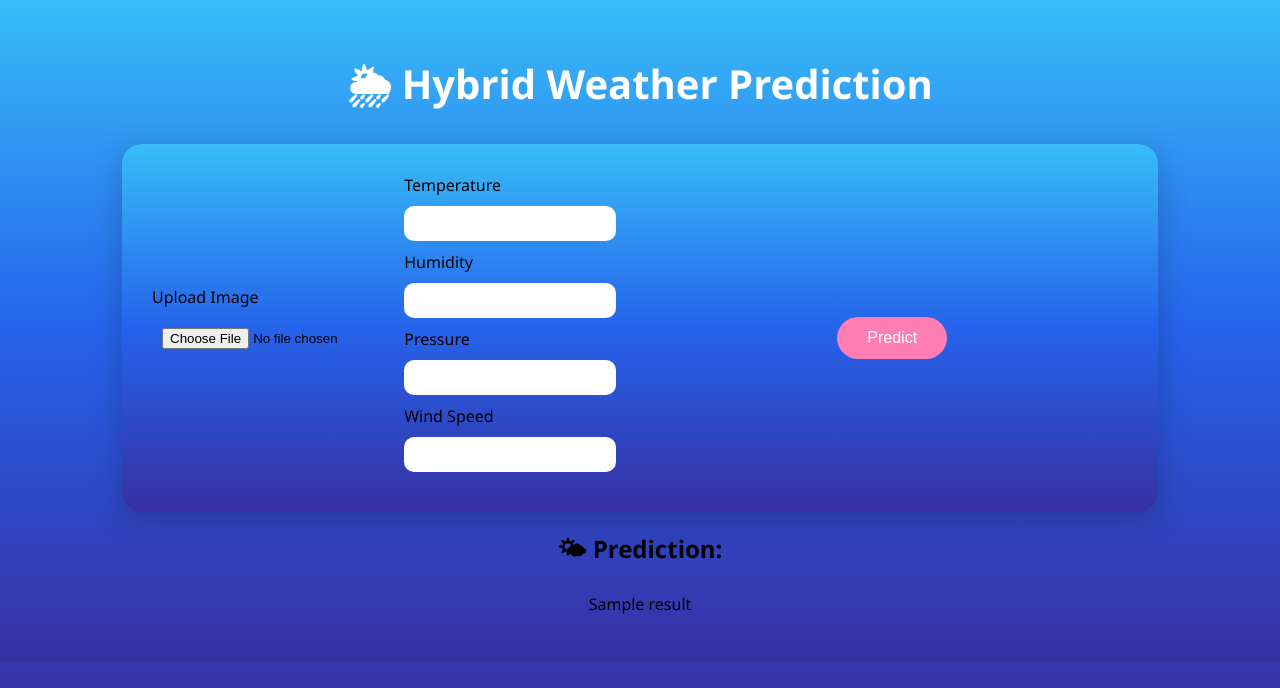
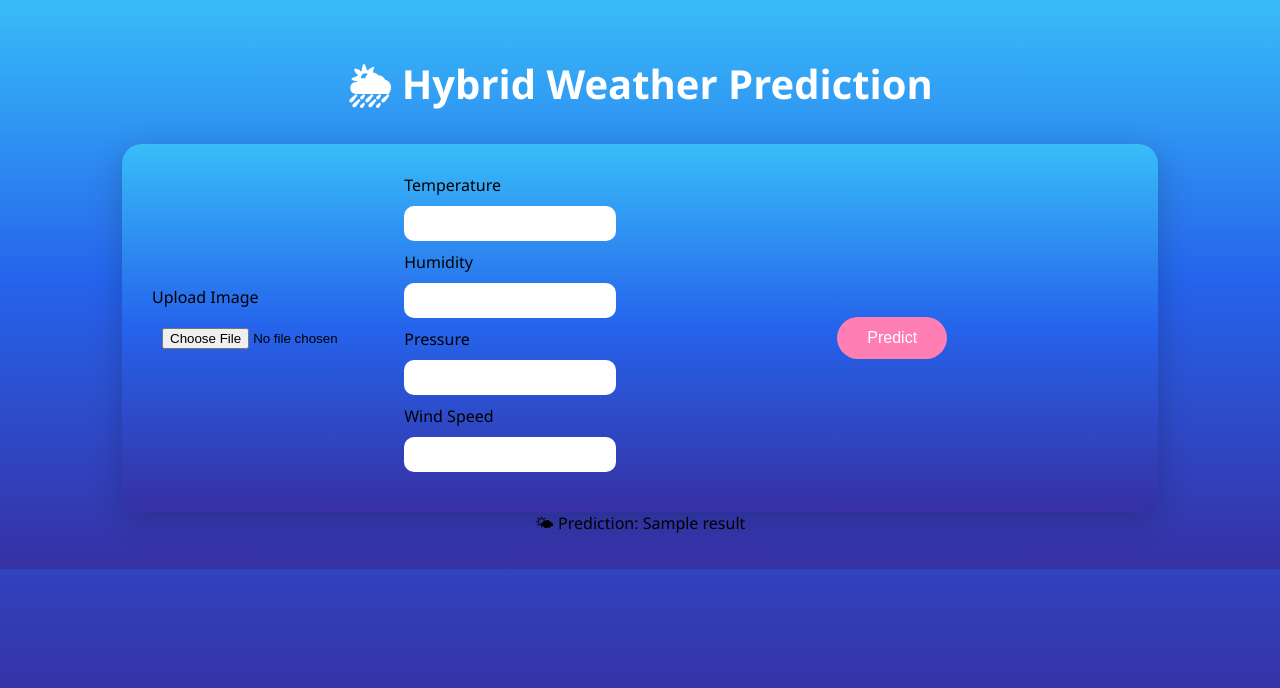
Before and after one commit to cn301801-crypto/AI_Weather, a Flask app: template templates/predict.html in a window 1280 px wide. Shown: the part 84-772 px from the top of the page. Run offline with Flask 3, Linux system fonts and the light colour scheme; the template is opened without the code that fills it: most values are stand-ins (such as "Sample title", 1, 10 or a date in 2020).

Commit message:
fixed render prediction output

```diff
--- a/templates/predict.html
+++ b/templates/predict.html
@@ -53,22 +53,13 @@
     <!-- RESULT -->
     {% if result %}
 <div class="mt-10 text-center">
-
-    <div class="inline-block bg-black/30 backdrop-blur-lg px-10 py-5 rounded-2xl shadow-lg">
-
-        <h2 class="text-4xl font-extrabold text-white">
-            🌤 Prediction:
-        </h2>
-
-        <p class="text-5xl font-black text-white mt-3 tracking-wide">
-            {{ result }}
-        </p>
-
+    <div class="inline-block bg-white/30 backdrop-blur-lg px-10 py-5 rounded-2xl shadow-lg">
+        <span class="text-4xl font-extrabold text-white">
+            🌤 Prediction: {{ result }}
+        </span>
     </div>
-
 </div>
-{% endif %}
-
+    {% endif %}
 </div>
 
 <script>
```
